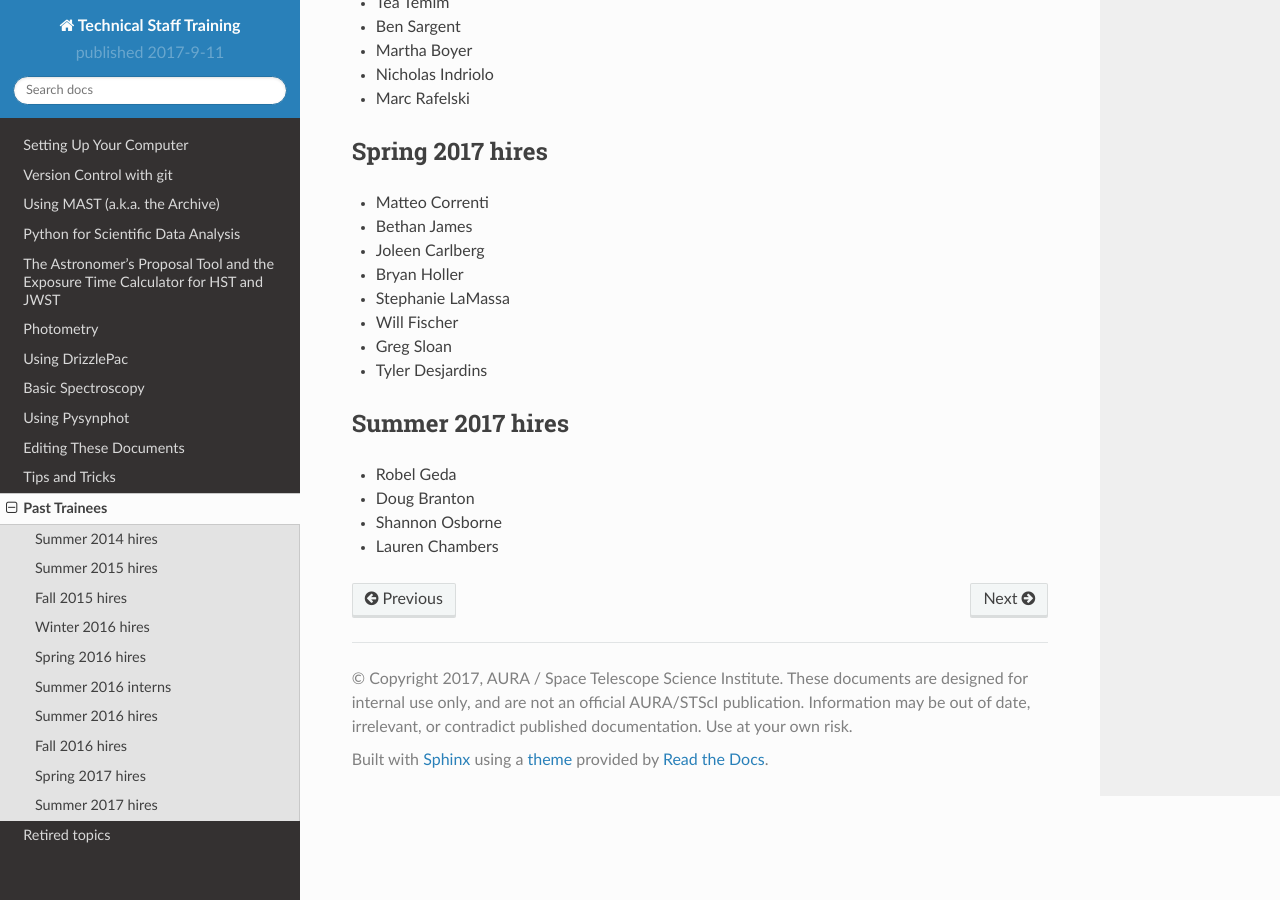
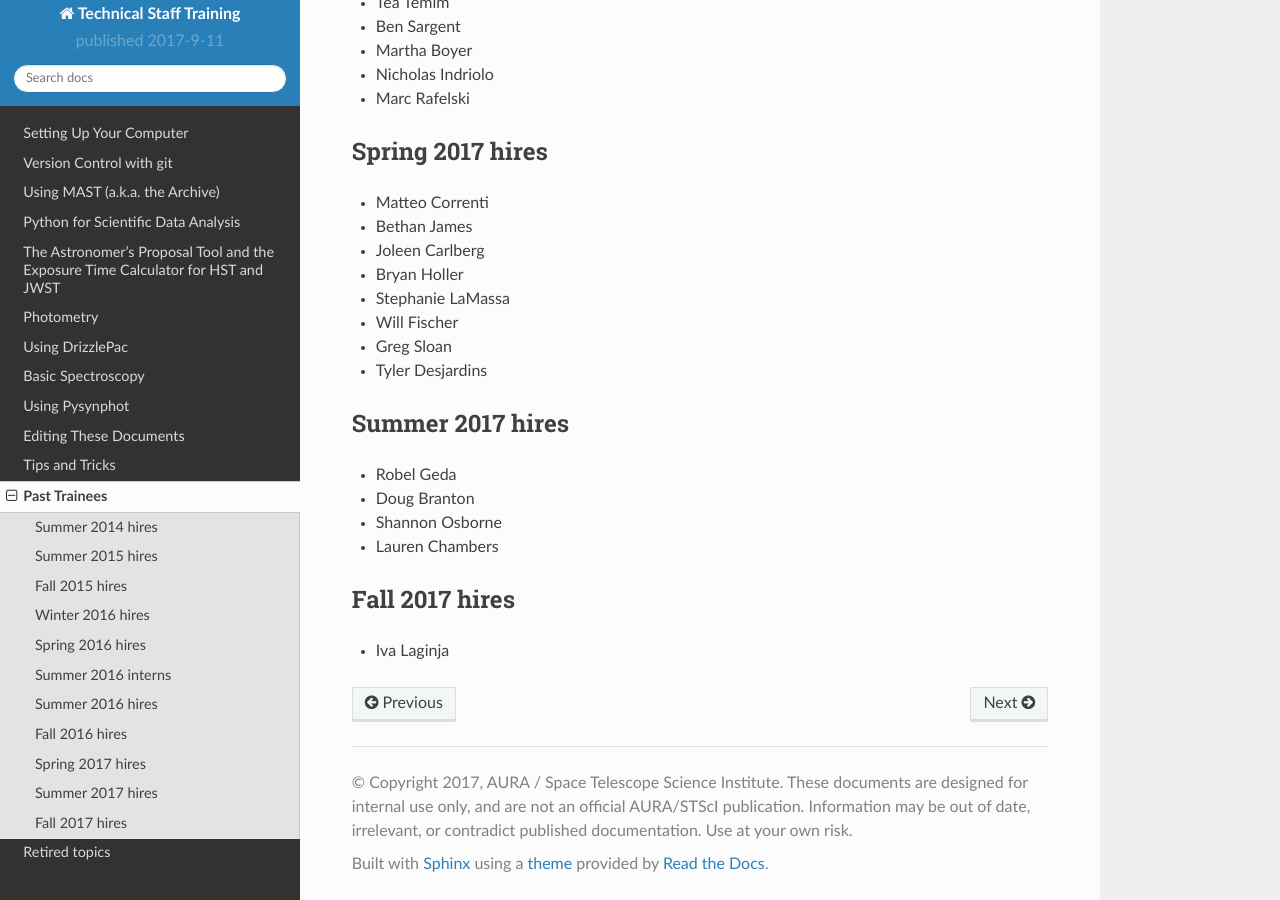
Before and after one commit to staceybright/training-library, a Sphinx documentation site: the page built from source/trainees.txt, in a window 1280 px wide and 900 px high, scrolled down 1673 px. Built offline with Sphinx 7.4.7 and the Read the Docs theme 2.0.0, drawn with Linux system fonts in a browser that asks for light colours.

Commit message:
Added my name to trainees list.

```diff
--- a/source/trainees.txt
+++ b/source/trainees.txt
@@ -95,3 +95,8 @@ Summer 2017 hires
 * Doug Branton
 * Shannon Osborne
 * Lauren Chambers
+
+Fall 2017 hires
+===============
+
+* Iva Laginja
```
